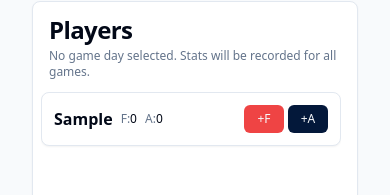
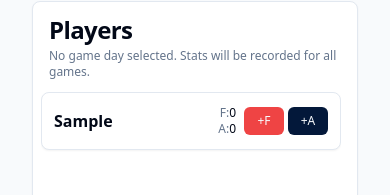
Before and after one commit to flyhigh-berlin/serve-stats-v2, a React (Vite) app: page / in a window 390 px wide. Both pictures are taken after typing "Sample" into the empty fields and a click on the button "Add". Shown: the part 491-686 px from the top of the page. Built offline with nearby package versions, Linux system fonts and the light colour scheme.

Commit message:
Fix: Player stats alignment on mobile
Ensure player stats are consistently aligned to the right, next to the action buttons, regardless of player name length.

```diff
--- a/src/components/PlayerCard.tsx
+++ b/src/components/PlayerCard.tsx
@@ -41,12 +41,16 @@ export function PlayerCard({ player, gameId }: PlayerCardProps) {
     <Card className="w-full">
       <CardContent className="p-3">
         <div className="flex items-center justify-between">
-          {/* Player name and stats section */}
-          <div className="flex items-center space-x-2 overflow-hidden">
-            <span className="font-semibold truncate max-w-[100px] sm:max-w-[150px]">
+          {/* Player name section */}
+          <div className="flex-grow mr-2 overflow-hidden">
+            <span className="font-semibold truncate block max-w-full">
               {player.name}
             </span>
-            <div className="flex items-center space-x-2">
+          </div>
+
+          {/* Stats section - always positioned to the right */}
+          <div className="flex items-center mr-2 flex-shrink-0">
+            <div className="flex flex-col items-end">
               <span className="text-xs">
                 <span className="text-muted-foreground">F:</span>
                 <span className={`font-medium ${animatingFail ? "stat-change" : ""}`}>{stats.fails}</span>
```
